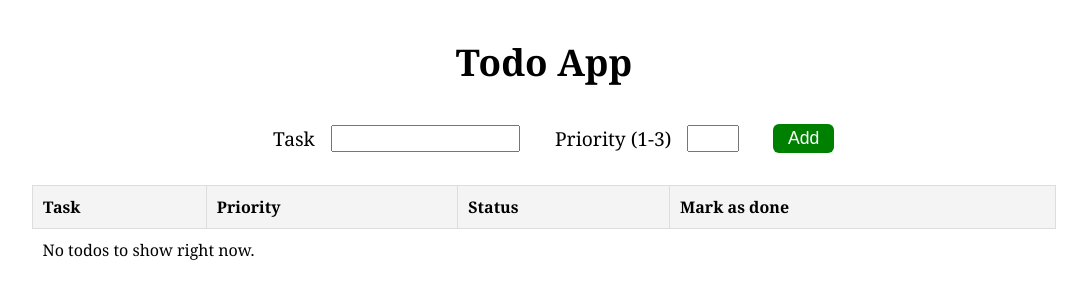
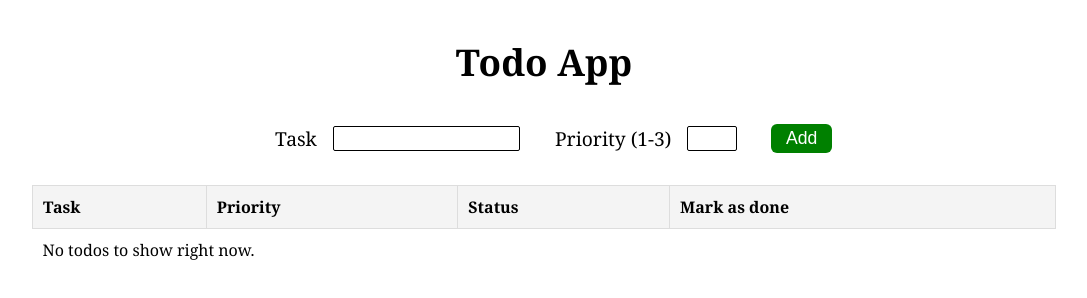
Before and after one commit to gustafsson96/moment2dt208g, a website built with Vite: page index.html in a window 1280 px wide. Shown: the whole page, without its empty margins (96-1183 px from the left). Built offline with nearby package versions, Linux system fonts and the light colour scheme.

Commit message:
Add additional styling to input fields to work in all browsers

```diff
--- a/src/style.css
+++ b/src/style.css
@@ -28,6 +28,8 @@ h1 {
 
 #todo-form input {
     padding: 0.3em;
+    border: 1px solid #000;
+    border-radius: 2px;
 }
 
 #todo-form button {
```
Also changed, not shown: dist/assets/index-CutkJdni.js (added), dist/assets/index-DJC2v5Jn.css (added), dist/index.html (added).
